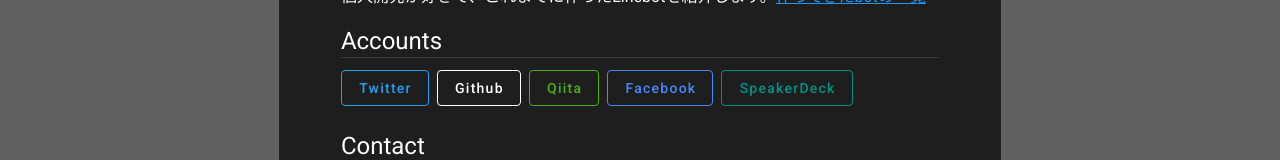
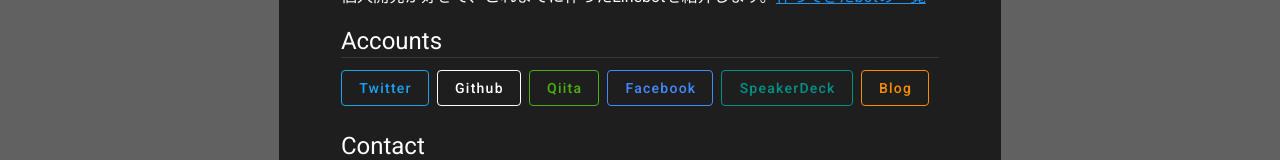
Before and after one commit to kinjo1130/nuxt-portfolio, a Nuxt app: page / in a window 1280 px wide. Shown: the part 644-804 px from the top of the page. Built offline with nearby package versions, Linux system fonts and the light colour scheme.

Commit message:
blogを追加

```diff
--- a/pages/index.vue
+++ b/pages/index.vue
@@ -130,6 +130,19 @@
                         >
                           <span>SpeakerDeck</span>
                         </v-btn>
+                        <v-btn
+                          outlined
+                          @click="
+                            LinkClick(
+                              'https://my-blog.jp'
+                            )
+                          "
+                          color="#FB8C00"
+                          style="text-transform: none"
+                          class="mr-2 my-1"
+                        >
+                          <span>Blog</span>
+                        </v-btn>
                       </section>
                       <!-- 随時追加する -->
                       <span class="text-h5"> Contact </span>
```
